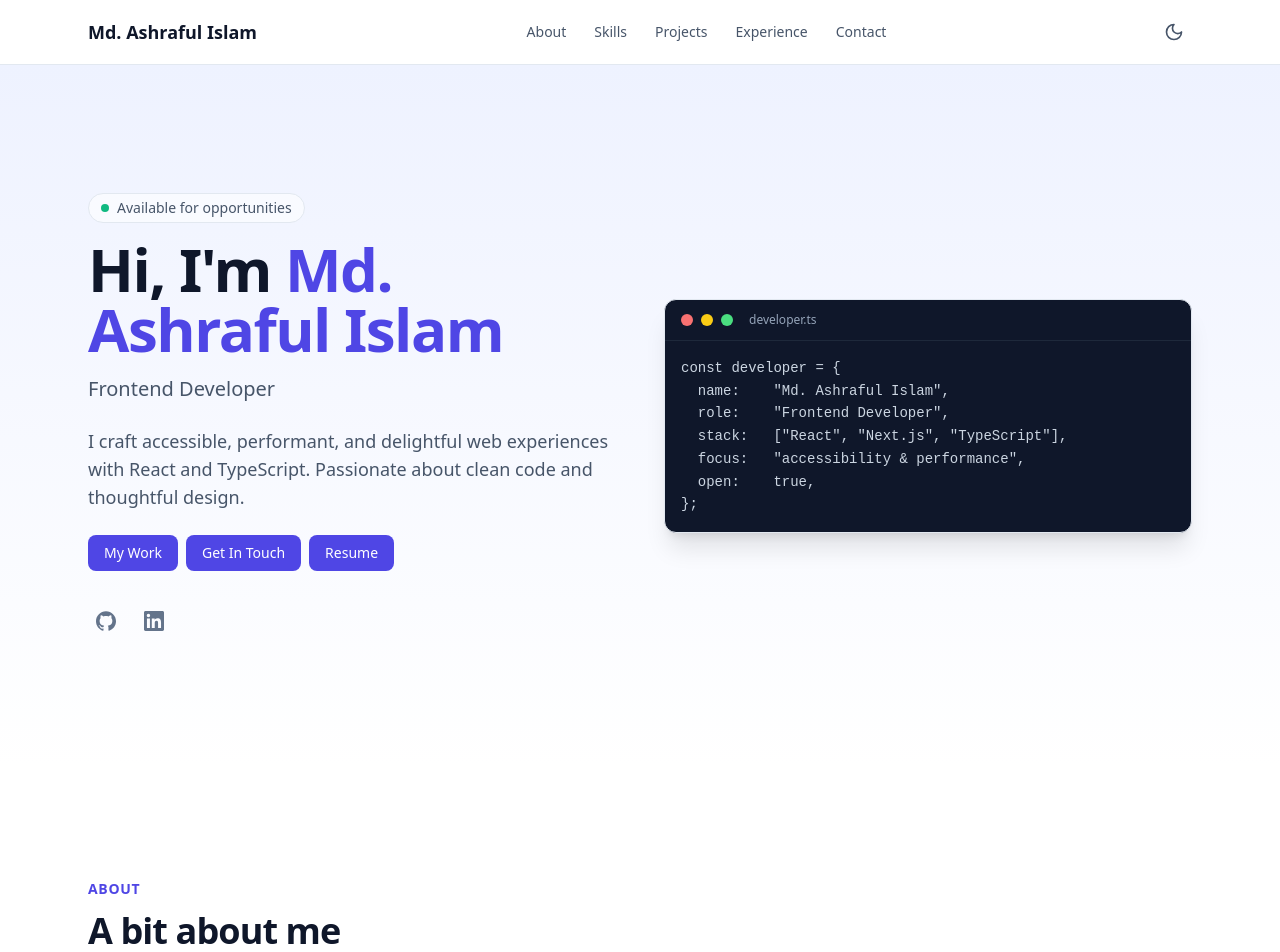
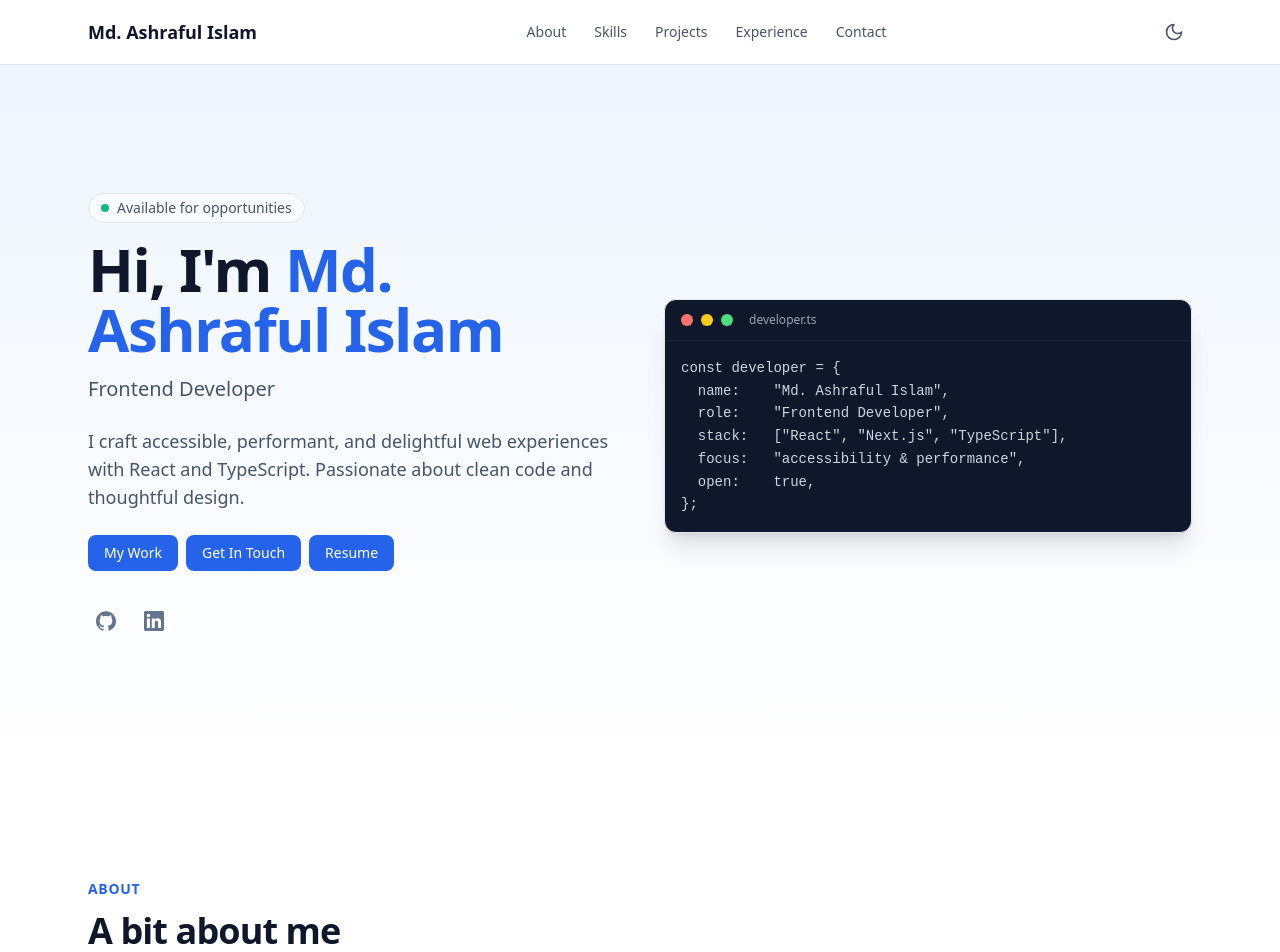
Before and after one commit to ashraful-techO/Portfolio, a Next.js app: page / in a window 1280 px wide. Shown: the top 952 px of the page. Built offline with nearby package versions, Linux system fonts and the light colour scheme.

Commit message:
feat: add Hero, Experience, and Contact sections along with reusable Button and SectionHeading components

```diff
--- a/components/sections/Contact.tsx
+++ b/components/sections/Contact.tsx
@@ -7,11 +7,11 @@ import { profile } from "@/lib/data";
 export function Contact() {
   return (
     <Section id="contact">
-      <div className="rounded-2xl border border-slate-200 bg-gradient-to-br from-indigo-600 to-indigo-700 p-8 text-center sm:p-12 dark:border-slate-800">
+      <div className="rounded-2xl border border-slate-200 bg-blue-500 p-8 text-center sm:p-8 dark:border-slate-800">
         <h2 className="text-3xl font-bold tracking-tight text-white sm:text-4xl">
           Let&apos;s work together
         </h2>
-        <p className="mx-auto mt-4 max-w-xl text-lg text-indigo-100">
+        <p className="mx-auto mt-4 max-w-xl text-lg text-white">
           Have a project in mind or just want to say hi? My inbox is always open.
         </p>
         <div className="mt-8 flex flex-wrap justify-center gap-4">
@@ -25,7 +25,7 @@ export function Contact() {
           </Button>
         </div>
         <div className="mt-8 flex justify-center">
-          <SocialLinks className="[&_a]:text-indigo-100 [&_a]:hover:bg-white/10 [&_a]:hover:text-white" />
+          <SocialLinks className="[&_a]:text-blue-100 [&_a]:hover:bg-white/10 [&_a]:hover:text-white" />
         </div>
       </div>
     </Section>
--- a/components/sections/Experience.tsx
+++ b/components/sections/Experience.tsx
@@ -12,8 +12,8 @@ export function Experience() {
 
           <div key={e.role + e.company} className="relative">
 
-            <span className="absolute -left-[1.85rem] top-1.5 h-3.5 w-3.5 rounded-full border-2 border-indigo-600 bg-white dark:bg-slate-950" />
-            <p className="text-sm font-semibold text-indigo-600 dark:text-indigo-400">
+            <span className="absolute -left-[1.85rem] top-1.5 h-3.5 w-3.5 rounded-full border-2 border-blue-500 bg-white dark:bg-slate-950" />
+            <p className="text-sm font-semibold text-blue-500 dark:text-blue-400">
               {e.period}
             </p>
             <h3 className="mt-1 text-lg font-semibold text-slate-900 dark:text-white">
--- a/components/sections/Hero.tsx
+++ b/components/sections/Hero.tsx
@@ -7,7 +7,7 @@ import CVPreview from "../modules/cv/Cv-preview";
 export function Hero() {
   return (
     <section id="top" className="relative overflow-hidden">
-      <div className="pointer-events-none absolute inset-0 -z-10 bg-gradient-to-b from-indigo-50 to-white dark:from-slate-900 dark:to-slate-950" />
+      <div className="pointer-events-none absolute inset-0 -z-10 bg-gradient-to-b from-blue-50 to-white dark:from-slate-900 dark:to-slate-950" />
       <Container className="py-24 sm:py-32">
         <div className="grid items-center gap-12 lg:grid-cols-2">
           <div>
@@ -17,7 +17,7 @@ export function Hero() {
             </p>
             <h1 className="text-4xl font-bold tracking-tight text-slate-900 sm:text-6xl dark:text-white">
               Hi, I&apos;m{" "}
-              <span className="text-indigo-600 dark:text-indigo-400">{profile.name}</span>
+              <span className="text-blue-600 dark:text-blue-400">{profile.name}</span>
             </h1>
             <p className="mt-4 text-xl text-slate-600 dark:text-slate-400">
               {profile.role}
--- a/components/ui/Button.tsx
+++ b/components/ui/Button.tsx
@@ -5,10 +5,10 @@ type Variant = "primary" | "secondary" | "outline";
 type Size = "sm" | "md" | "lg";
 
 const base =
-  "inline-flex items-center justify-center gap-2 rounded-lg font-medium transition-colors focus:outline-none focus-visible:ring-2 focus-visible:ring-indigo-500 focus-visible:ring-offset-2 disabled:opacity-50 dark:focus-visible:ring-offset-slate-950";
+  "inline-flex items-center justify-center gap-2 rounded-lg font-medium transition-colors focus:outline-none focus-visible:ring-2 focus-visible:ring-blue-500 focus-visible:ring-offset-2 disabled:opacity-50 dark:focus-visible:ring-offset-slate-950";
 
 const variantClasses: Record<Variant, string> = {
-  primary: "bg-indigo-600 text-white hover:bg-indigo-500",
+  primary: "bg-blue-600 text-white hover:bg-blue-500",
   secondary:
     "bg-slate-200 text-slate-900 hover:bg-slate-300 dark:bg-slate-800 dark:text-slate-100 dark:hover:bg-slate-700",
   outline:
--- a/components/ui/SectionHeading.tsx
+++ b/components/ui/SectionHeading.tsx
@@ -9,7 +9,7 @@ export function SectionHeading({ eyebrow, title, subtitle, align = "left" }: Sec
   return (
     <div className={align === "center" ? "mx-auto max-w-2xl text-center" : "max-w-2xl"}>
       {eyebrow && (
-        <p className="mb-3 text-sm font-semibold uppercase tracking-wider text-indigo-600 dark:text-indigo-400">
+        <p className="mb-3 text-sm font-semibold uppercase tracking-wider text-blue-600 dark:text-blue-400">
           {eyebrow}
         </p>
       )}
```
